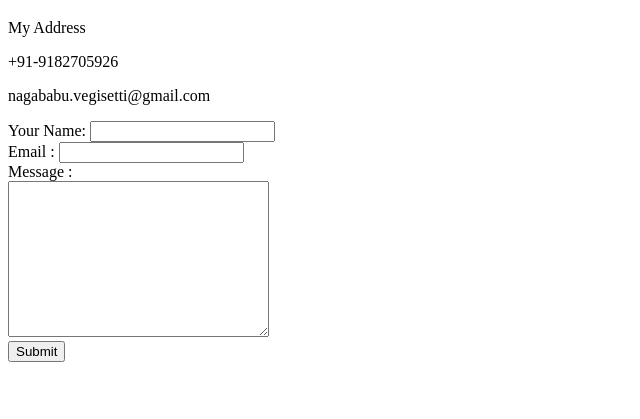
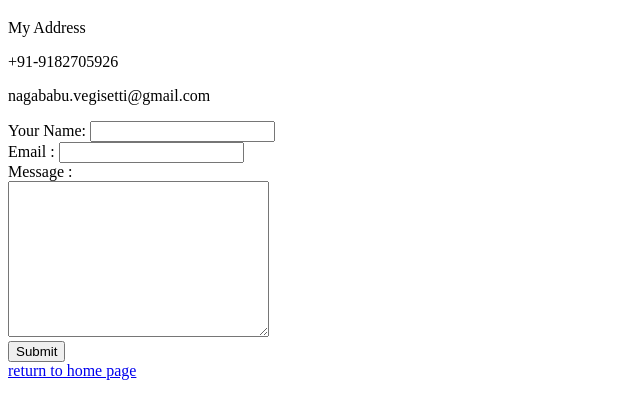
Before and after one commit to NagababuV/cv, a plain HTML site: page contact-me.html in a window 1280 px wide. Shown: the part 87-506 px from the top of the page, without its empty margins (0-640 px from the left). Drawn offline with Linux system fonts and the light colour scheme.

Commit message:
Update contact-me.html
added return function

```diff
--- a/contact-me.html
+++ b/contact-me.html
@@ -25,6 +25,7 @@
 
 
 	</form>
+	<a href="index.html">return to home page</a>
 
 </body>
 </html>
```
